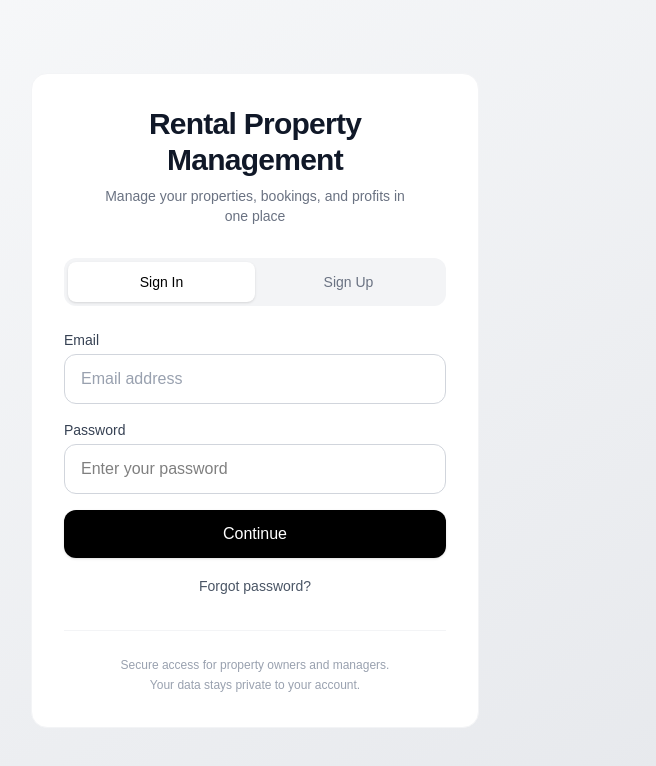
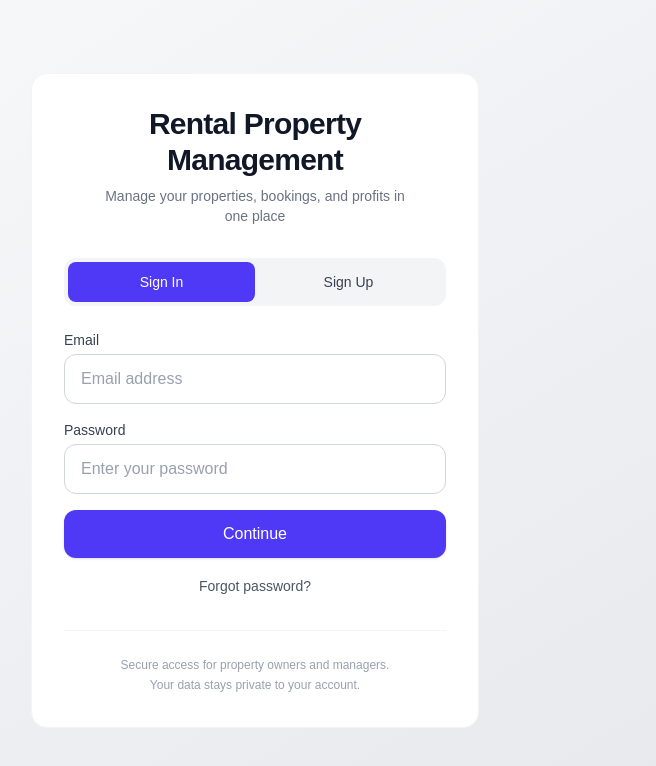
Before and after one commit to restaurantjob714-LT/airbnb-ops-app, a Next.js app: page / in a window 1280 px wide. Shown: the top 766 px of the page, without its empty margins (385-1041 px from the left). Built offline with nearby package versions, Linux system fonts and the light colour scheme.

Commit message:
improve UI look continue

```diff
--- a/app/page.tsx
+++ b/app/page.tsx
@@ -680,23 +680,12 @@ if (!user) {
 </div>
 
 
-
-
-
-
-
-
-
-
-
-
-
 <div className="flex bg-gray-100 rounded-xl p-1 mb-6">
   <button
     className={`w-full py-2.5 rounded-lg text-sm font-medium transition ${
       authMode === "signin"
-        ? "bg-white shadow-sm text-black"
-        : "text-gray-500"
+        ? "bg-indigo-600 text-white"
+      : "text-gray-700 hover:bg-gray-200"
     }`}
     onClick={() => setAuthMode("signin")}
   >
@@ -706,27 +695,14 @@ if (!user) {
   <button
     className={`w-full py-2.5 rounded-lg text-sm font-medium transition ${
       authMode === "signup"
-        ? "bg-white shadow-sm text-black"
-        : "text-gray-500"
+        ? "bg-indigo-600 text-white"
+      : "text-gray-700 hover:bg-gray-200"
     }`}
     onClick={() => setAuthMode("signup")}
   >
     Sign Up
   </button>
 </div>
-
-
-
-
-
-
-
-
-
-
-
-
-
 
 
 
@@ -741,7 +717,7 @@ if (!user) {
         placeholder="First name"
         value={firstName}
         onChange={(e) => setFirstName(e.target.value)}
-        className="w-full border border-gray-300 rounded-xl px-4 py-3 bg-white text-black placeholder-gray-400 focus:outline-none focus:ring-2 focus:ring-black focus:border-black transition"
+        className="w-full border border-gray-300 rounded-xl px-4 py-3 bg-white text-black placeholder-gray-400 focus:outline-none focus:ring-2 focus:ring-indigo-500 focus:border-indio-500 transition"
       />
     </div>
 
@@ -754,19 +730,9 @@ if (!user) {
         placeholder="Last name"
         value={lastName}
         onChange={(e) => setLastName(e.target.value)}
-        className="w-full border border-gray-300 rounded-xl px-4 py-3 bg-white text-black placeholder-gray-400 focus:outline-none focus:ring-2 focus:ring-black focus:border-black transition"
+        className="w-full border border-gray-300 rounded-xl px-4 py-3 bg-white text-black placeholder-gray-400 focus:outline-none focus:ring-2 focus:ring-indigo-500 focus:border-indio-500 transition"
       />
     </div>
-
-
-
-
-
-
-
-
-
-
 
 
 
@@ -783,7 +749,7 @@ if (!user) {
       setPhoneNumber(e.target.value);
       setPhoneError("");
     }}
-    className={`w-full rounded-xl px-4 py-3 bg-white text-black placeholder-gray-400 focus:outline-none focus:ring-2 focus:ring-black focus:border-black transition ${
+    className={`w-full rounded-xl px-4 py-3 bg-white text-black placeholder-gray-400 focus:outline-none focus:ring-2 focus:ring-indigo-500 focus:border-indio-500 transition ${
       phoneError ? "border border-red-500" : "border border-gray-300"
     }`}
   />
@@ -795,17 +761,6 @@ if (!user) {
 
   </>
 )}
-
-
-
-
-
-
-
-
-
-
-
 
 
 
@@ -827,7 +782,7 @@ if (!user) {
                 }}
 
 
-                className="w-full border border-gray-300 rounded-xl px-4 py-3 bg-white text-black placeholder-gray-400 focus:outline-none focus:ring-2 focus:ring-black focus:border-black transition"
+                className="w-full border border-gray-300 rounded-xl px-4 py-3 bg-white text-black placeholder-gray-400 focus:outline-none focus:ring-2 focus:ring-indigo-500 focus:border-indigo-500 transition"
               />
             </div>
 
@@ -847,7 +802,7 @@ if (!user) {
                 }}
 
 
-                className="w-full border border-gray-300 rounded-xl px-4 py-3 bg-white text-black placeholder-     gray-400 focus:outline-none focus:ring-2 focus:ring-black focus:border-black transition"
+                className="w-full border border-gray-300 rounded-xl px-4 py-3 bg-white text-black placeholder-gray-400 focus:outline-none focus:ring-2 focus:ring-indigo-500 focus:border-indio-500 transition"
               />
             </div>
 
@@ -856,7 +811,7 @@ if (!user) {
               disabled={authLoading}
 
 
-             className="w-full bg-black hover:bg-gray-800 active:scale-[0.99] text-white py-3 rounded-xl font-medium shadow-sm transition"
+             className="w-full bg-indigo-600 hover:bg-indigo-700 active:scale-[0.99] text-white py-3 rounded-xl font-medium shadow-sm transition"
 
             >
               {authLoading
@@ -907,11 +862,6 @@ return (
       </h1>
 
 
-
-
-
-
-
 <p className="text-sm text-gray-500 mt-1">
   {isFirstTimeUser ? "Welcome," : "Welcome back,"}{" "}
   <span className="font-semibold text-gray-900">
@@ -929,10 +879,6 @@ return (
 
 
 
-
-
-
-
     </div>
 
     <button
@@ -947,8 +893,10 @@ return (
 
 
       {isFirstTimeUser && (
-        <div className="border border-blue-200 bg-blue-50 rounded-2xl p-6 sm:p-7 mb-8">
-          <h2 className="text-2xl font-bold text-blue-900 mb-2">
+
+        <div className="border border-indigo-100 bg-indigo-50 rounded-2xl p-6 sm:p-7 mb-8">
+          <h2 className="text-xl sm:text-2xl font-semibold text-indigo-900 mb-2">
+
             Welcome to Rental Property Management
           </h2>
           <p className="text-blue-800 mb-5">
@@ -1033,21 +981,21 @@ return (
 <div className="space-y-4">
   <div className="flex flex-col sm:flex-row gap-3">
     <input
-      className="w-full sm:w-auto border border-gray-300 rounded-xl px-4 py-3 bg-white text-black placeholder-gray-400 focus:outline-none focus:ring-2 focus:ring-black focus:border-black transition"
+      className="w-full sm:w-auto border border-gray-300 rounded-xl px-4 py-3 bg-white text-black placeholder-gray-400 focus:outline-none focus:ring-2 focus:ring-indigo-500 focus:border-indio-500 transition"
       placeholder="Property Name"
       value={name}
       onChange={(e) => setName(e.target.value)}
     />
 
     <input
-      className="w-full sm:w-auto border border-gray-300 rounded-xl px-4 py-3 bg-white text-black placeholder-gray-400 focus:outline-none focus:ring-2 focus:ring-black focus:border-black transition"
+      className="w-full sm:w-auto border border-gray-300 rounded-xl px-4 py-3 bg-white text-black placeholder-gray-400 focus:outline-none focus:ring-2 focus:ring-indigo-500 focus:border-indio-500 transition"
       placeholder="Address"
       value={address}
       onChange={(e) => setAddress(e.target.value)}
     />
 
     <select
-      className="w-full sm:w-auto border border-gray-300 rounded-xl px-4 py-3 bg-white text-black focus:outline-none focus:ring-2 focus:ring-black focus:border-black transition"
+      className="w-full sm:w-auto border border-gray-300 rounded-xl px-4 py-3 bg-white text-black focus:outline-none focus:ring-2 focus:ring-indigo-500 focus:border-indio-500 transition"
       value={type}
       onChange={(e) => setType(e.target.value)}
     >
@@ -1065,14 +1013,14 @@ return (
   {type === "long_term" && (
     <div className="flex flex-col sm:flex-row gap-3">
       <input
-        className="w-full sm:w-auto border border-gray-300 rounded-xl px-4 py-3 bg-white text-black placeholder-gray-400 focus:outline-none focus:ring-2 focus:ring-black focus:border-black transition"
+        className="w-full sm:w-auto border border-gray-300 rounded-xl px-4 py-3 bg-white text-black placeholder-gray-400 focus:outline-none focus:ring-2 focus:ring-indigo-500 focus:border-indio-500 transition"
         placeholder="Monthly Rent ($)"
         value={rent}
         onChange={(e) => setRent(e.target.value)}
       />
 
       <input
-        className="w-full sm:w-auto border border-gray-300 rounded-xl px-4 py-3 bg-white text-black placeholder-gray-400 focus:outline-none focus:ring-2 focus:ring-black focus:border-black transition"
+        className="w-full sm:w-auto border border-gray-300 rounded-xl px-4 py-3 bg-white text-black placeholder-gray-400 focus:outline-none focus:ring-2 focus:ring-indigo-500 focus:border-indio-500 transition"
         placeholder="Monthly Expense ($)"
         value={expense}
         onChange={(e) => setExpense(e.target.value)}
@@ -1082,7 +1030,7 @@ return (
 
   <div className="flex flex-col sm:flex-row gap-3">
     <button
-      className="w-full sm:w-auto bg-black hover:bg-gray-800 active:scale-[0.99] text-white px-5 py-3 rounded-xl font-medium shadow-sm transition"
+      className="w-full sm:w-auto bg-indigo-600 hover:bg-indigo-700 active:scale-[0.99] text-white px-5 py-3 rounded-xl font-medium shadow-sm transition"
       onClick={editingId ? saveEdit : addProperty}
     >
       {editingId ? "Save" : "Add"}
@@ -1090,7 +1038,7 @@ return (
 
     {editingId && (
       <button
-        className="w-full sm:w-auto bg-gray-200 hover:bg-gray-300 active:scale-[0.99] text-gray-800 px-5 py-3 rounded-xl font-medium transition"
+        className="w-full sm:w-auto bg-gray-100 hover:bg-gray-200 active:scale-[0.99] text-gray-700 px-5 py-3 rounded-xl font-medium transition"
         onClick={() => {
           setEditingId(null);
           setName("");
```
